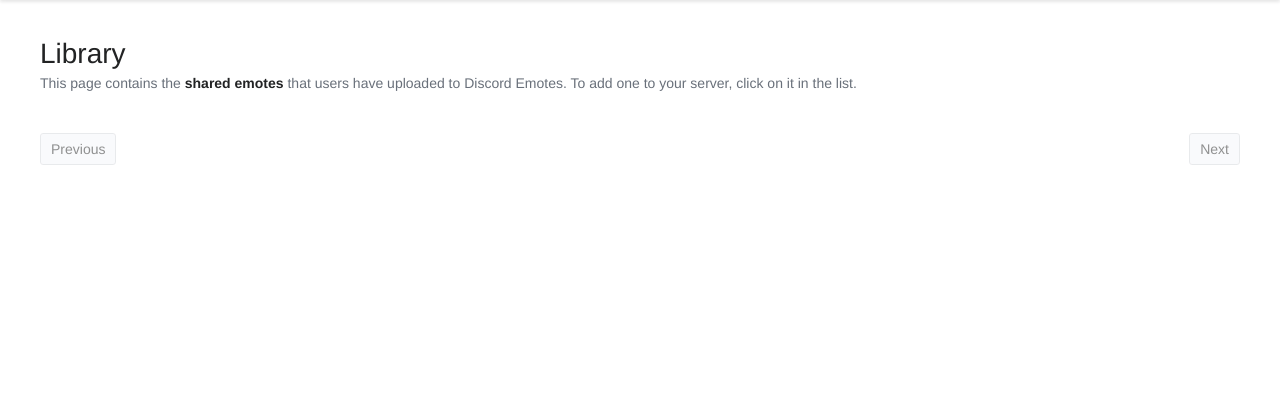
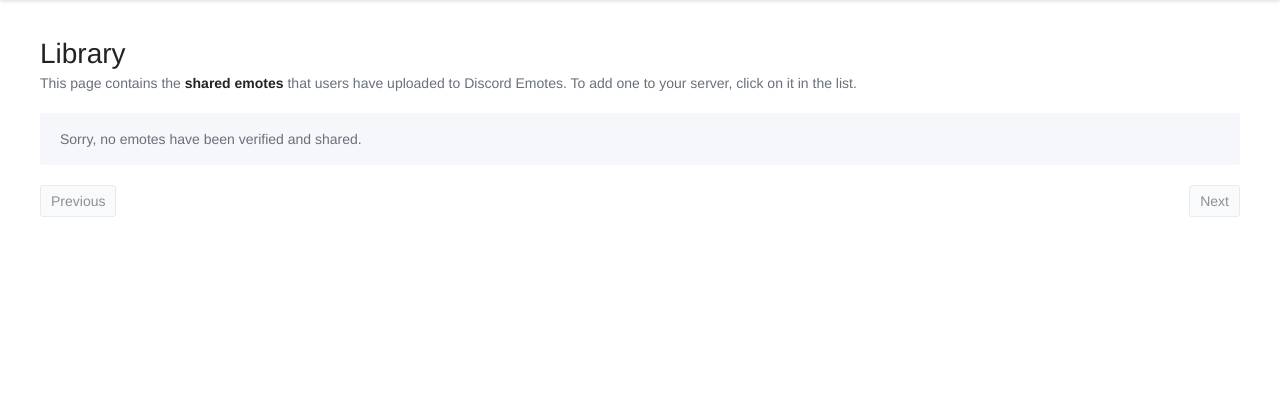
Before and after one commit to DiscordEmotes/website, a Flask app: template website/templates/library.html in a window 1280 px wide. Shown: the part 52-468 px from the top of the page. Run offline with Flask 2, Linux system fonts and the light colour scheme; the template is opened without the code that fills it: values that come from a table or form of the project are taken from there, others are empty; parts of the project's set-up code (start-up, migrations or seed data) failed here and were passed over.

Commit message:
Fix library page not showing notif if no emotes

```diff
--- a/website/templates/library.html
+++ b/website/templates/library.html
@@ -8,7 +8,7 @@
     <div class="content">
       This page contains the <strong>shared emotes</strong> that users have uploaded to Discord Emotes. To add one to your server, click on it in the list.
     </div>
-    {% if emotes %}
+    {% if emotes.items %}
     <div class="columns is-multiline is-mobile is-centered">
       {% for emote in emotes.items %}
         <div class="column is-narrow is-emote">
```
